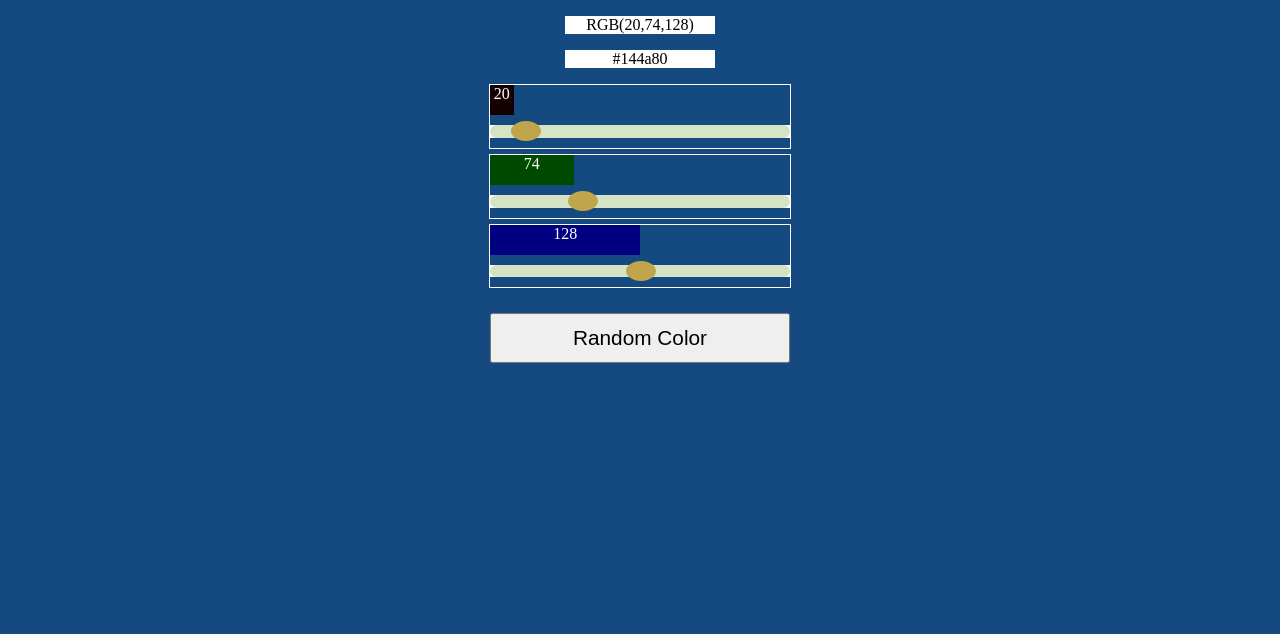
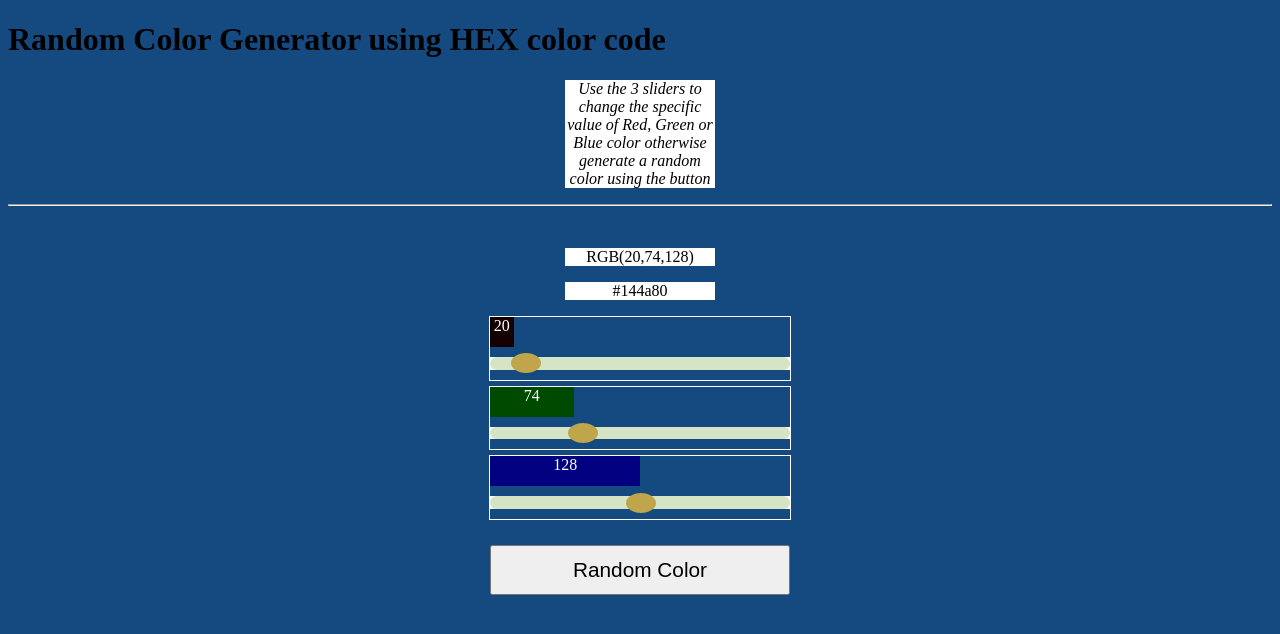
Before and after one commit to msaligs/rgb2hex, a plain HTML site: page index.html in a window 1280 px wide. Drawn offline with Linux system fonts and the light colour scheme.

Commit message:
added basic introduction about the page. (#1)
* Update index.html

Added basic introduction.

* Update index.html

some spelling mistakes corrected.

---------

Co-authored-by: Mohd Shahid <103495627+msaligs@users.noreply.github.com>

```diff
--- a/index.html
+++ b/index.html
@@ -8,6 +8,9 @@
 </head>
 
 <body>
+    <h1>Random Color Generator using HEX color code</h1>
+    <p><i>Use the 3 sliders to change the specific value of Red, Green or Blue color otherwise generate a random color using the button</i></p>
+    <hr><br>
     <p id="rgb">RGB(20,74,128)</p>
     <p id="hex">#144a80</p>
     <!--for red   -->
```
